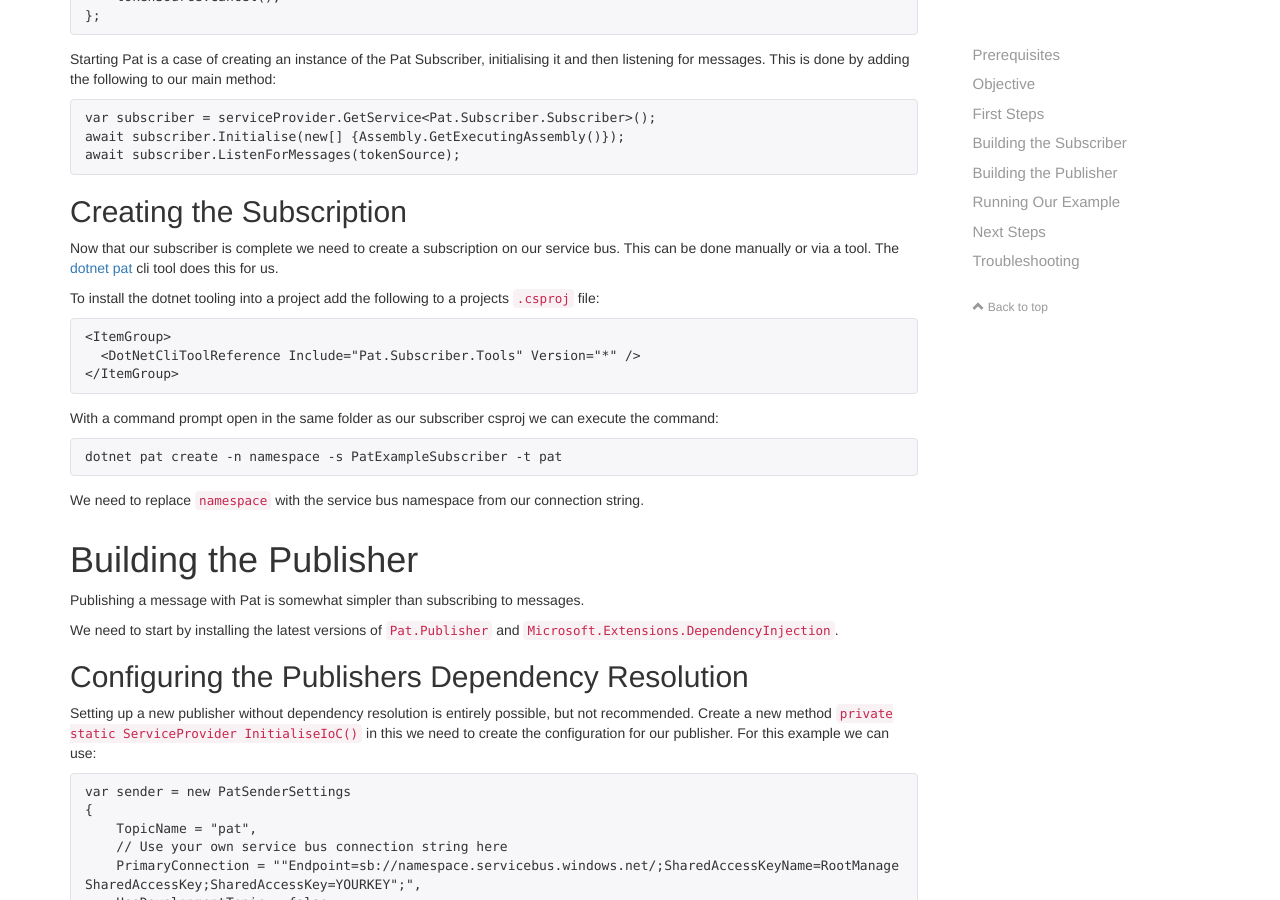
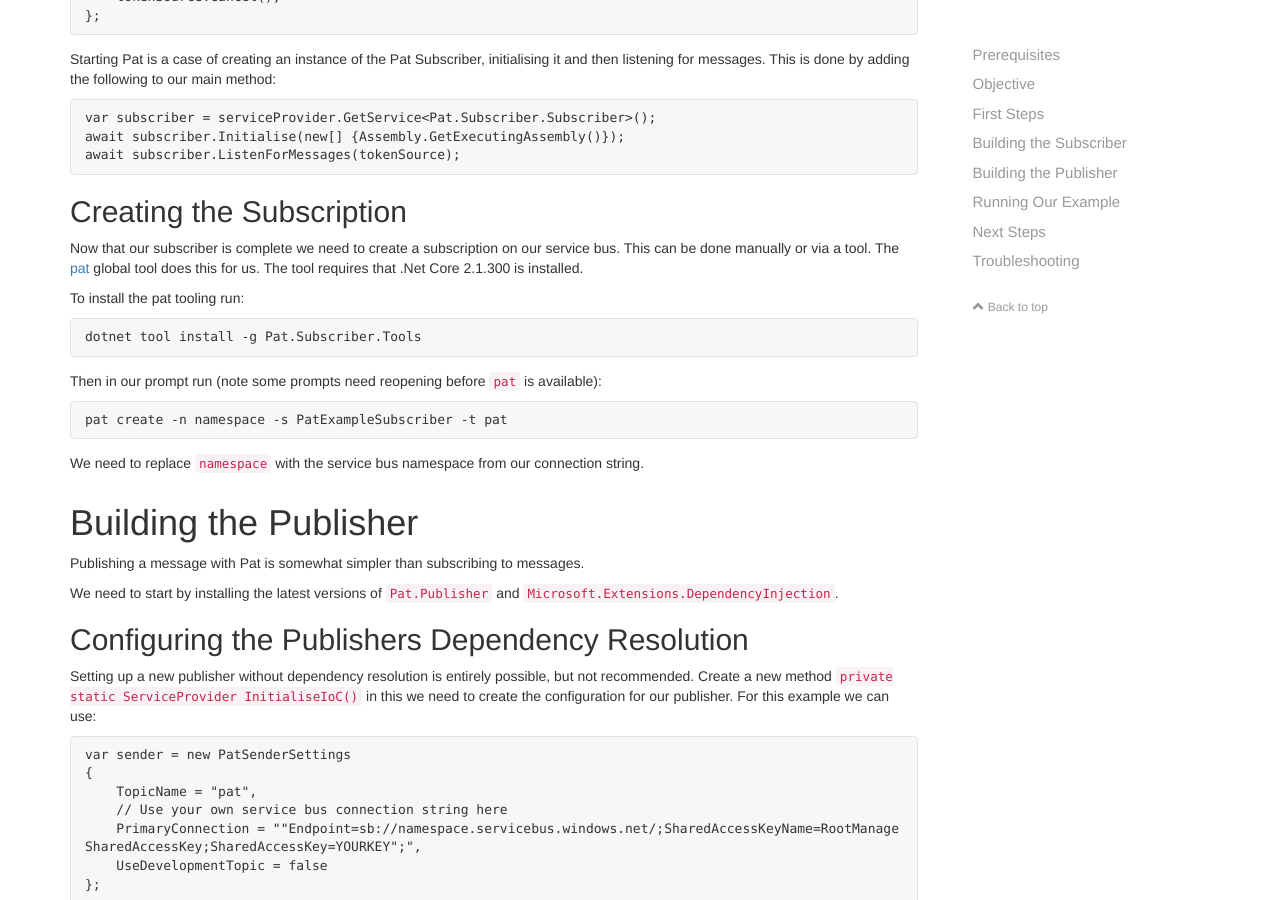
Before and after one commit to purplebricks/pat, a Jekyll site: the page built from docs/hello-world-dotnetcore.md, in a window 1280 px wide and 900 px high, scrolled down 3319 px. Built offline with Jekyll 4.4.1, drawn with Linux system fonts in a browser that asks for light colours; nearby versions of some CDN libraries.

Commit message:
Update Walkthrough with Global Tool Support

````diff
--- a/docs/hello-world-dotnetcore.md
+++ b/docs/hello-world-dotnetcore.md
@@ -192,20 +192,19 @@ await subscriber.ListenForMessages(tokenSource);
 ## Creating the Subscription
 
 Now that our subscriber is complete we need to create a subscription on our service bus. This can be done
-manually or via a tool. The [dotnet pat](pat-subscriber-tools.html) cli tool does this for us.
+manually or via a tool. The [pat](pat-subscriber-tools.html) global tool does this for us. The tool requires
+that .Net Core 2.1.300 is installed.
 
-To install the dotnet tooling into a project add the following to a projects `.csproj` file:
+To install the pat tooling run:
 
 ```
-<ItemGroup>
-  <DotNetCliToolReference Include="Pat.Subscriber.Tools" Version="*" />
-</ItemGroup>
+dotnet tool install -g Pat.Subscriber.Tools
 ```
 
-With a command prompt open in the same folder as our subscriber csproj we can execute the command:
+Then in our prompt run (note some prompts need reopening before `pat` is available):
 
 ```
-dotnet pat create -n namespace -s PatExampleSubscriber -t pat
+pat create -n namespace -s PatExampleSubscriber -t pat
 ```
 
 We need to replace `namespace` with the service bus namespace from our connection string.
````
